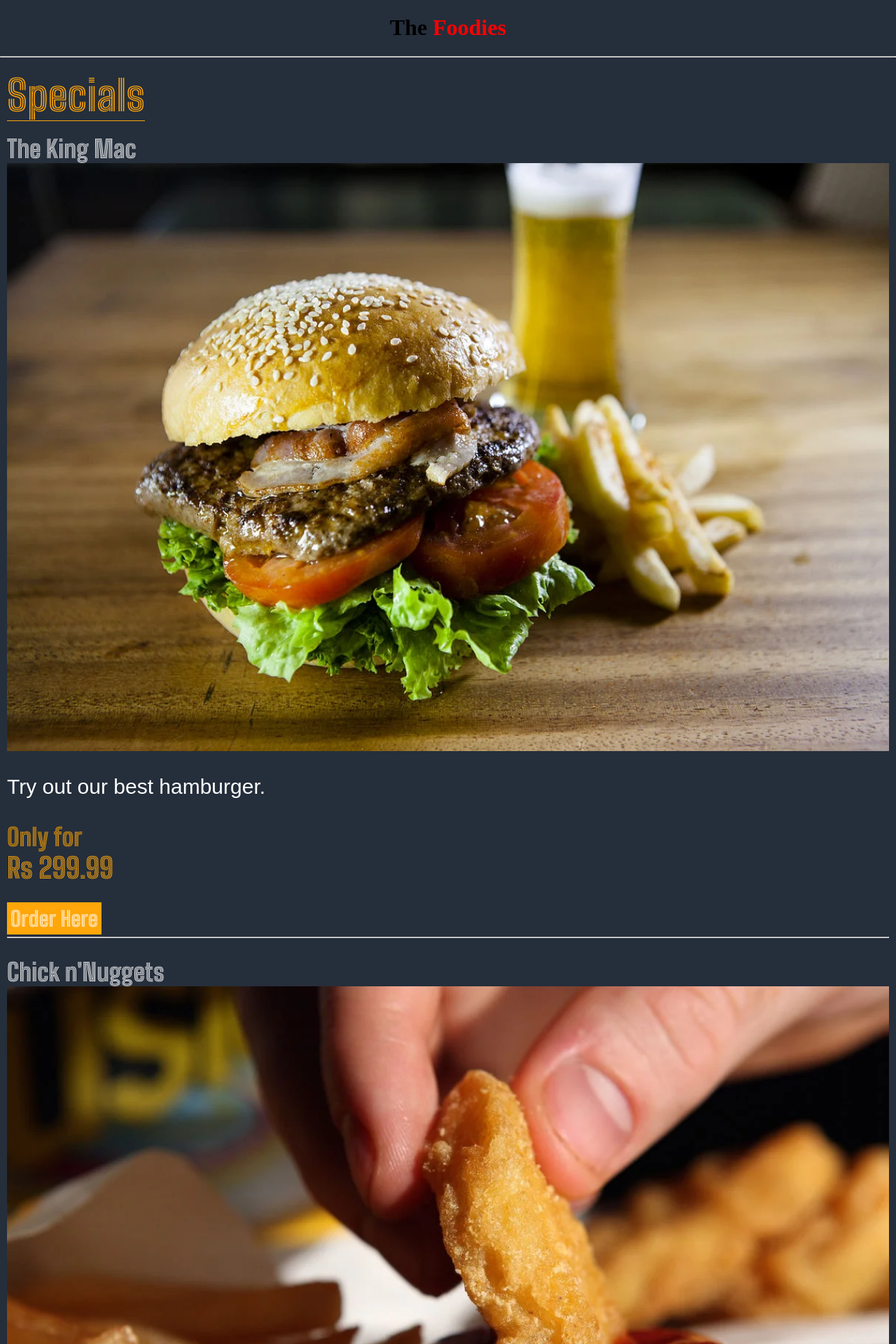
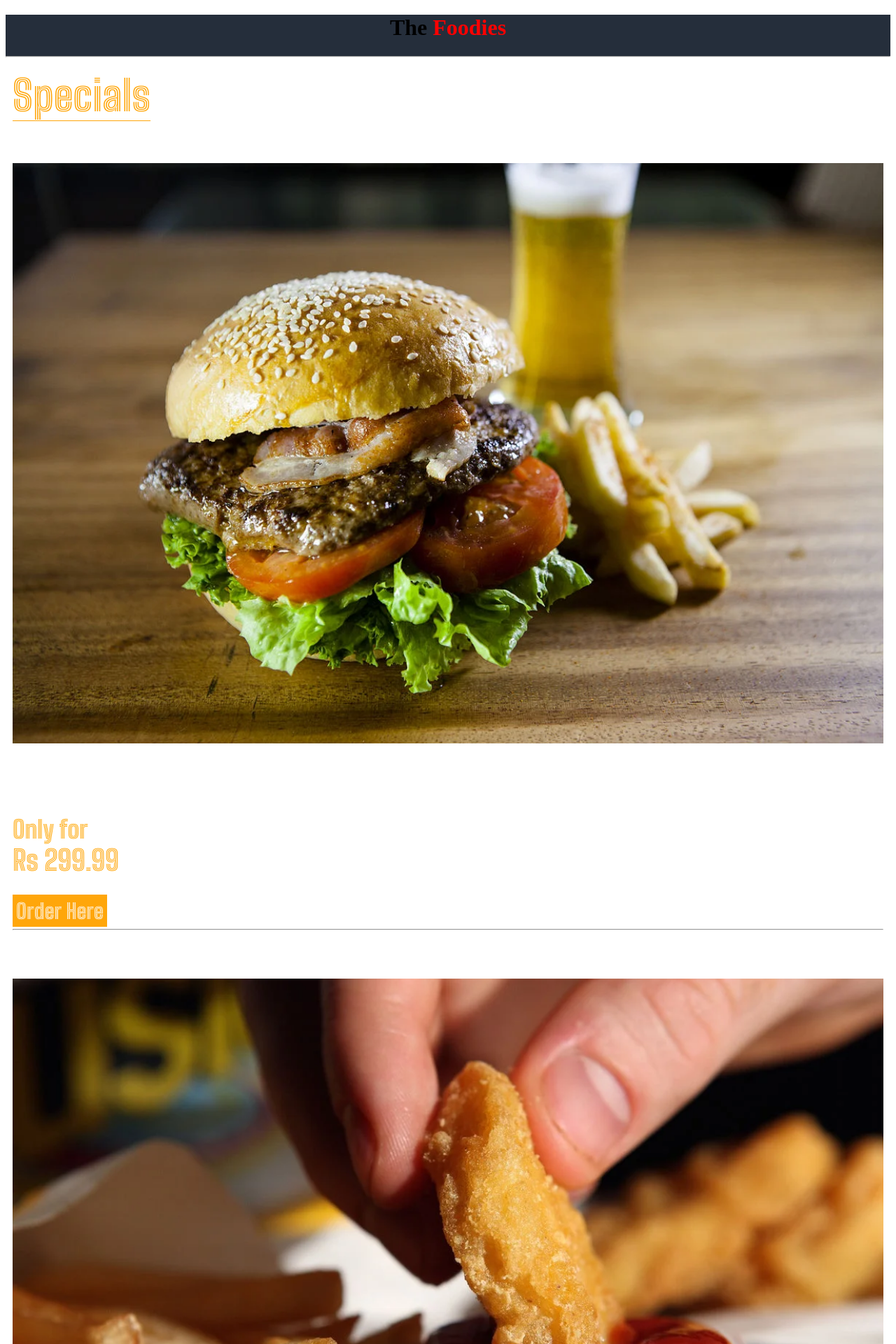
Before and after one commit to justokaywith/WebEngineering, a PHP site: page / in a window 1280 px wide. Shown: the top 1920 px of the page at 70% size. Run offline with PHP 8.4, Linux system fonts and the light colour scheme.

Commit message:
Update style.css

```diff
--- a/style.css
+++ b/style.css
@@ -13,18 +13,6 @@ html {
 	padding: 0;
 	margin: 0;
 }
-
-body {
-	overflow: scroll;
-	scroll-behavior: smooth;
-	margin: 0;
-	padding: 0;
-	height: auto;
-	width: auto;
-	background: #252E3B;
-}
-
-
 /*-------header starts here---------*/
 
 header {
@@ -52,7 +40,6 @@ header a:focus {
 	color: white;
 }
 
-
 /*-------footer starts here---------*/
 
 footer {
@@ -75,7 +62,18 @@ footer a {
 }
 
 
-/*-------main starts here---------*/
+
+/*------------- Main php starts here---------*//
+body {
+	overflow: scroll;
+	scroll-behavior: smooth;
+	margin: 0;
+	padding: 0;
+	height: auto;
+	width: auto;
+	background: #252E3B;
+}
+
 
 .main {
 	margin: 0;
@@ -115,7 +113,7 @@ footer a {
 }
 
 
-   /* Sec 1 starts here */
+/*---------------------------------------------Special item starts here---*/
 
 .spec {
 	height: auto;
@@ -171,7 +169,7 @@ footer a {
 }
 
 
-/*--------Deals start here-----*/
+/*-------------------------------------------Deal items start here-----*/
 
 .deals {
 	margin: 0;
@@ -198,8 +196,6 @@ footer a {
 	font-size: 19px;
 }
 
-
-/*-------------deal 1 start here---------*/
 
 .deal {
 	height: auto;
@@ -298,7 +294,17 @@ footer a {
 }
 
 
-/*------HOME CSS ENDS HERE-----*/
+/*----------------------Main CSS ENDS HERE---------------------------*/
+
+
+
+/*----------------------Media queries start here----------------------*/
+
+
+
+/*------------------------------------media for 414px---*/
+
+
 
 @media (min-width: 414px) {
 	footer p {
@@ -345,6 +351,10 @@ footer a {
 		font-size: 18px;
 	}
 }
+
+
+/*------------------------------------media for 720px---*/
+
 
 @media (min-width: 720px) {
 	header a {
@@ -452,6 +462,8 @@ footer a {
 	}
 }
 
+/*------------------------------------media for 568px---*/
+
 @media (min-width: 568px) {
 	header a {
 		font-size: 30px;
```
